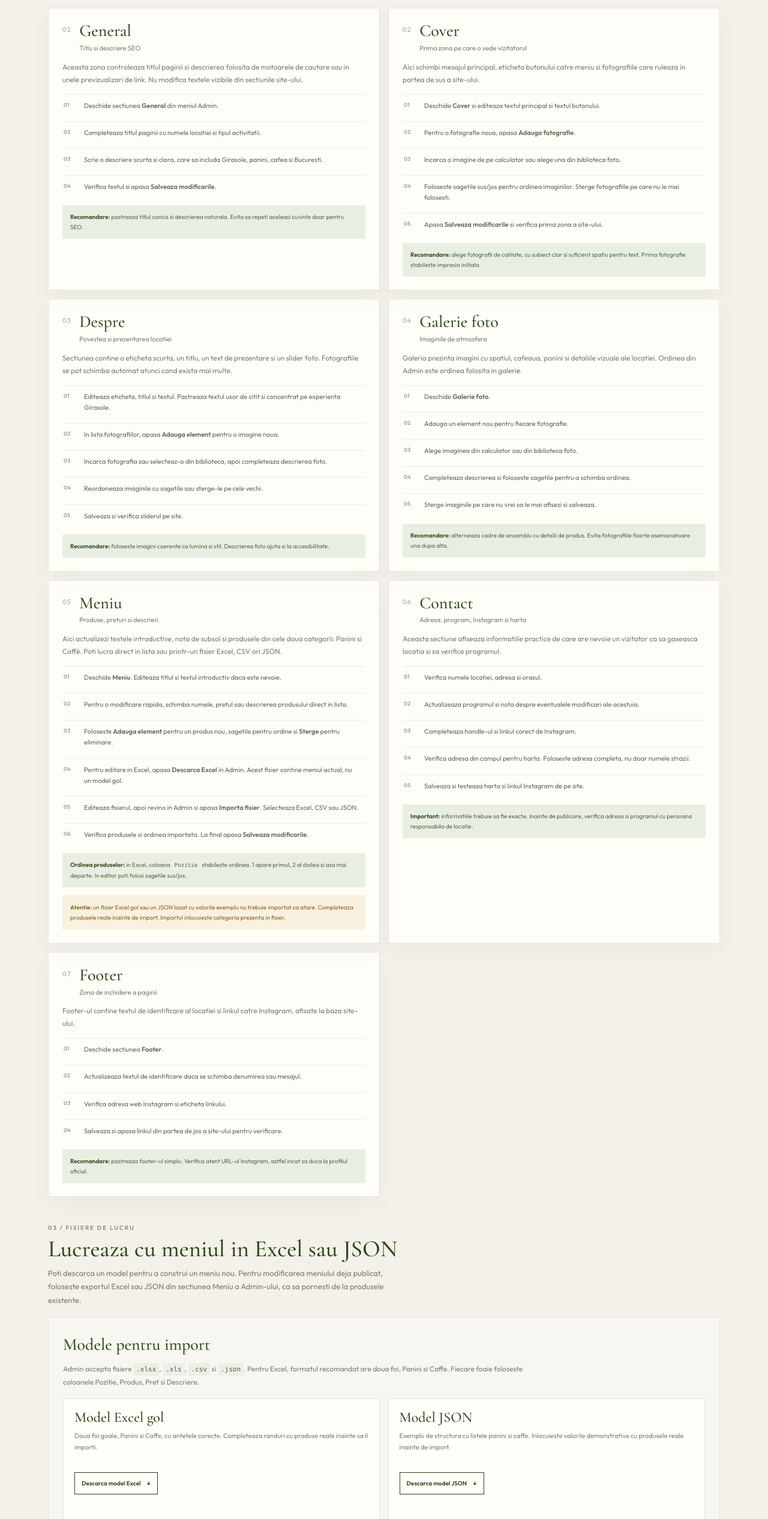
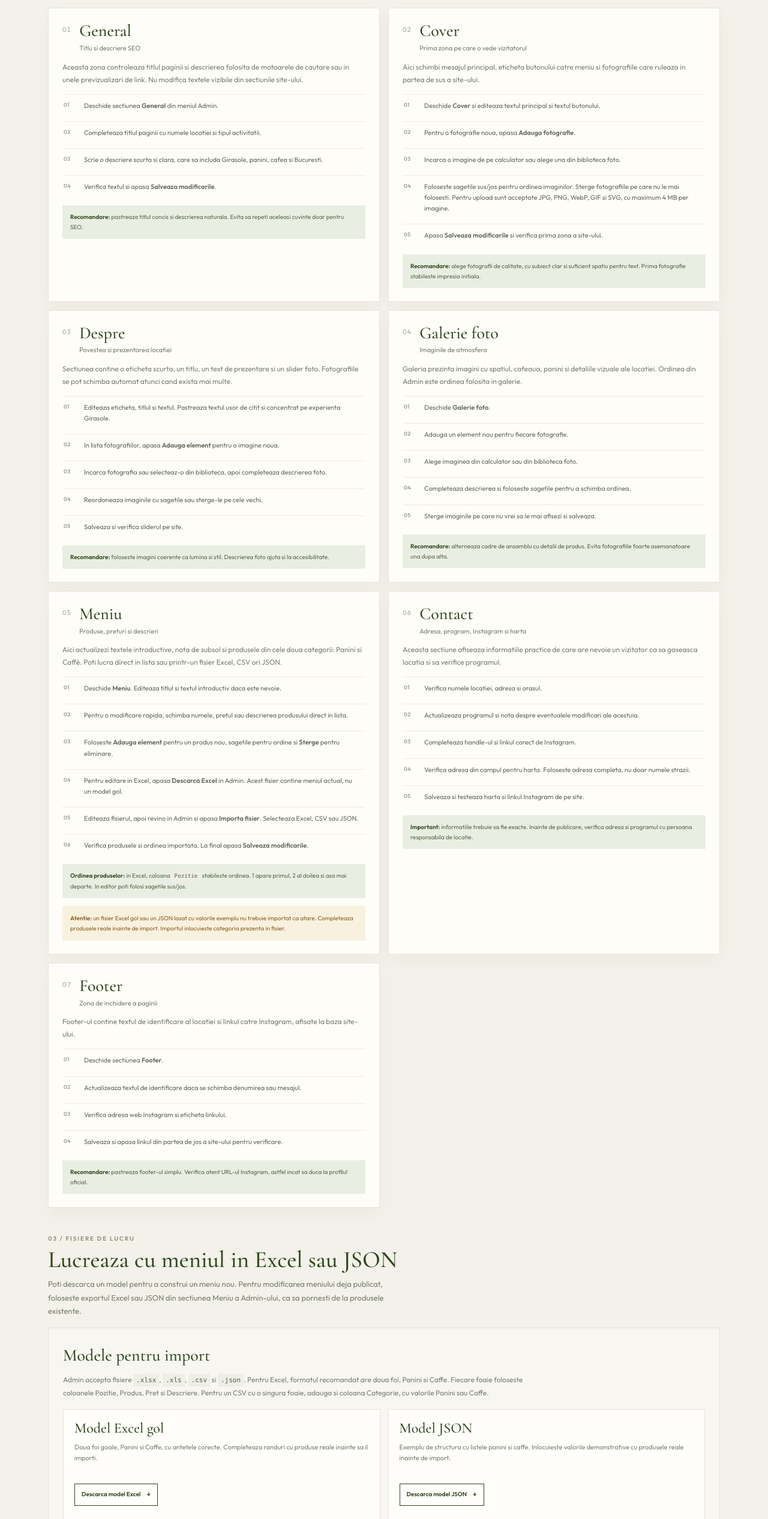
Before and after one commit to adimolnar85am-bot/girasole, a website: page prezentare/index.html in a window 1280 px wide. Shown: the part 1482-4014 px from the top of the page at 60% size. Drawn offline with nearby package versions, Linux system fonts and the light colour scheme.

Commit message:
Clarify image uploads and CSV menu format

```diff
--- a/prezentare/index.html
+++ b/prezentare/index.html
@@ -310,7 +310,7 @@
             <li>Deschide <strong>Cover</strong> si editeaza textul principal si textul butonului.</li>
             <li>Pentru o fotografie noua, apasa <strong>Adauga fotografie</strong>.</li>
             <li>Incarca o imagine de pe calculator sau alege una din biblioteca foto.</li>
-            <li>Foloseste sagetile sus/jos pentru ordinea imaginilor. Sterge fotografiile pe care nu le mai folosesti.</li>
+            <li>Foloseste sagetile sus/jos pentru ordinea imaginilor. Sterge fotografiile pe care nu le mai folosesti. Pentru upload sunt acceptate JPG, PNG, WebP, GIF si SVG, cu maximum 4 MB per imagine.</li>
             <li>Apasa <strong>Salveaza modificarile</strong> si verifica prima zona a site-ului.</li>
           </ol>
           <div class="tip"><strong>Recomandare:</strong> alege fotografii de calitate, cu subiect clar si suficient spatiu pentru text. Prima fotografie stabileste impresia initiala.</div>
@@ -394,7 +394,7 @@
       </div>
       <div class="menu-import">
         <h3>Modele pentru import</h3>
-        <p>Admin accepta fisiere <span class="inline-code">.xlsx</span>, <span class="inline-code">.xls</span>, <span class="inline-code">.csv</span> si <span class="inline-code">.json</span>. Pentru Excel, formatul recomandat are doua foi, Panini si Caffe. Fiecare foaie foloseste coloanele Pozitie, Produs, Pret si Descriere.</p>
+        <p>Admin accepta fisiere <span class="inline-code">.xlsx</span>, <span class="inline-code">.xls</span>, <span class="inline-code">.csv</span> si <span class="inline-code">.json</span>. Pentru Excel, formatul recomandat are doua foi, Panini si Caffe. Fiecare foaie foloseste coloanele Pozitie, Produs, Pret si Descriere. Pentru un CSV cu o singura foaie, adauga si coloana Categorie, cu valorile Panini sau Caffe.</p>
         <div class="file-grid">
           <article class="tool-card">
             <h3>Model Excel gol</h3>
```
